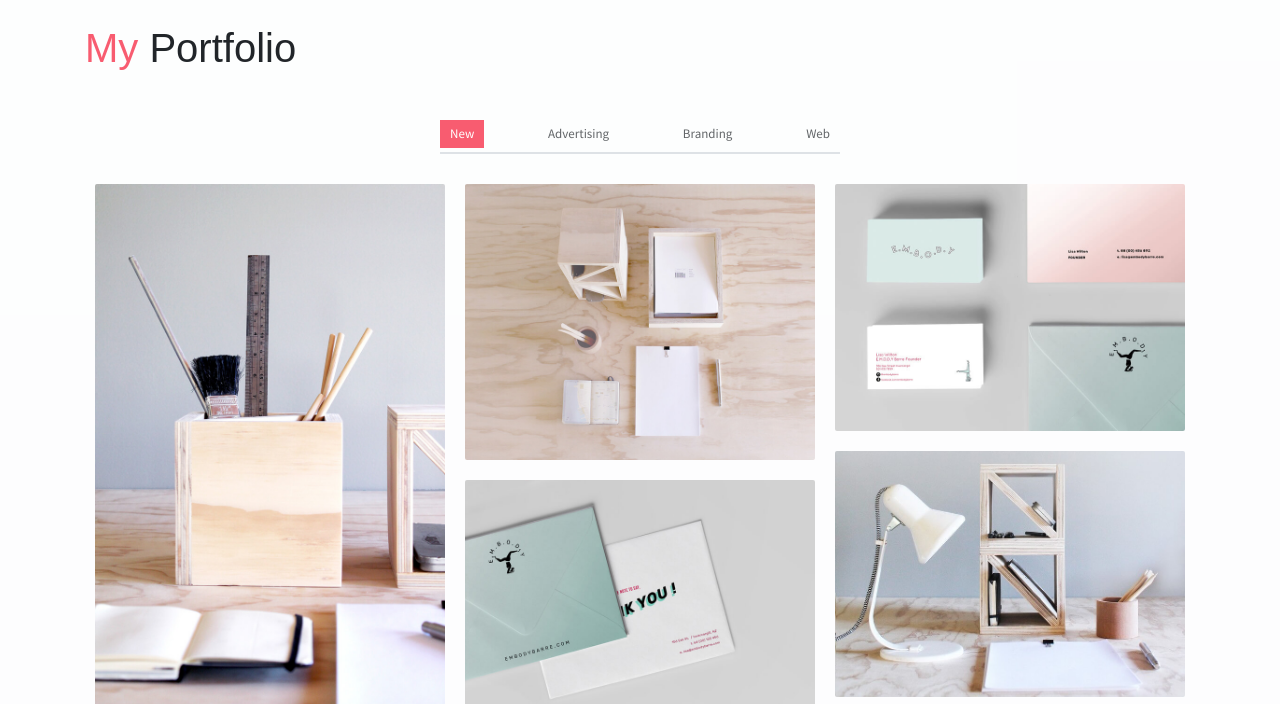
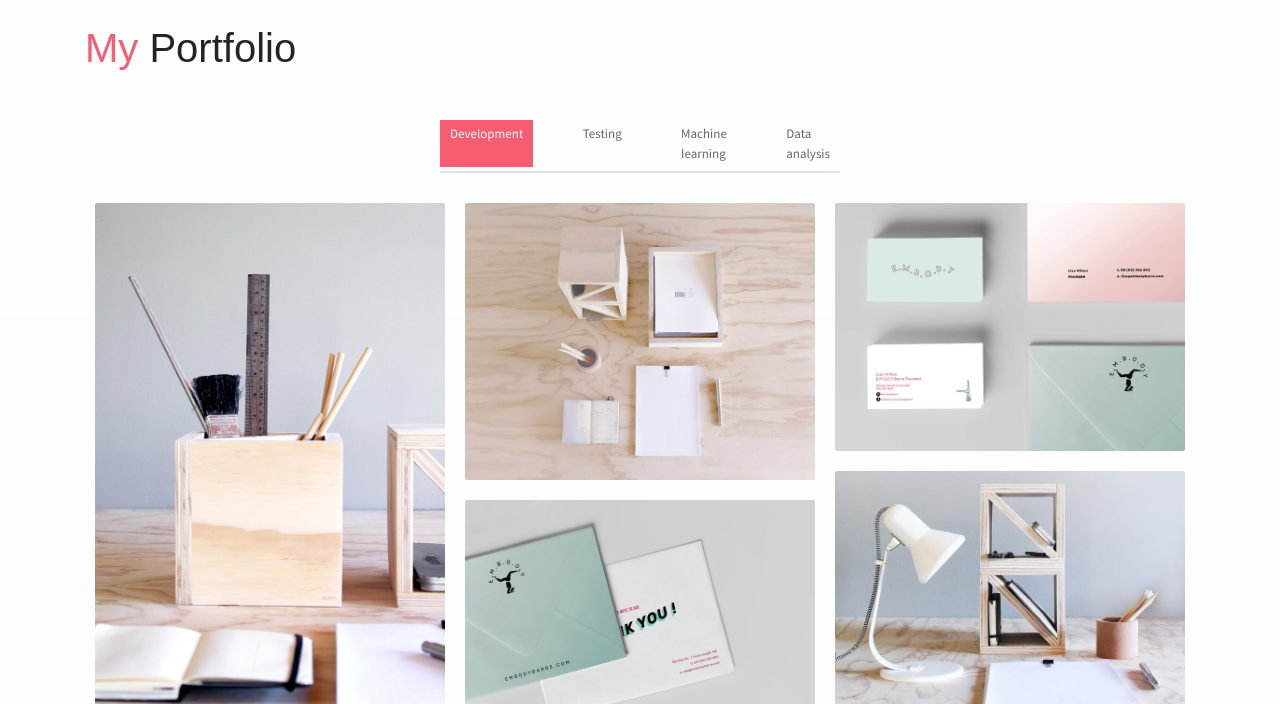
Before and after one commit to bhuvaneswarignanasekar/bhuvaneswarignanasekar.github.io, a website: page index.html in a window 1280 px wide. Shown: the part 2480-3184 px from the top of the page. Drawn offline with Linux system fonts and the light colour scheme; some packages are replaced by stand-ins of ours.

Commit message:
Update index.html

```diff
--- a/index.html
+++ b/index.html
@@ -350,17 +350,17 @@
             <h1 class="mb-5"><span class="text-danger">My</span> Portfolio</h1>
             <div class="portfolio">
                 <div class="filters">
-                    <a href="#" data-filter=".new" class="active">
-                        New
+                    <a href="#" data-filter=".Development" class="active">
+                        Development
                     </a>
-                    <a href="#" data-filter=".advertising">
-                        Advertising
+                    <a href="#" data-filter=".Testing">
+                        Testing
                     </a>
-                    <a href="#" data-filter=".branding">
-                        Branding
+                    <a href="#" data-filter=".Machinelearning">
+                        Machine learning
                     </a>
-                    <a href="#" data-filter=".web">
-                        Web
+                    <a href="#" data-filter=".Dataanalysis">
+                        Data analysis
                     </a>
                 </div>
                 <div class="portfolio-container">
```
